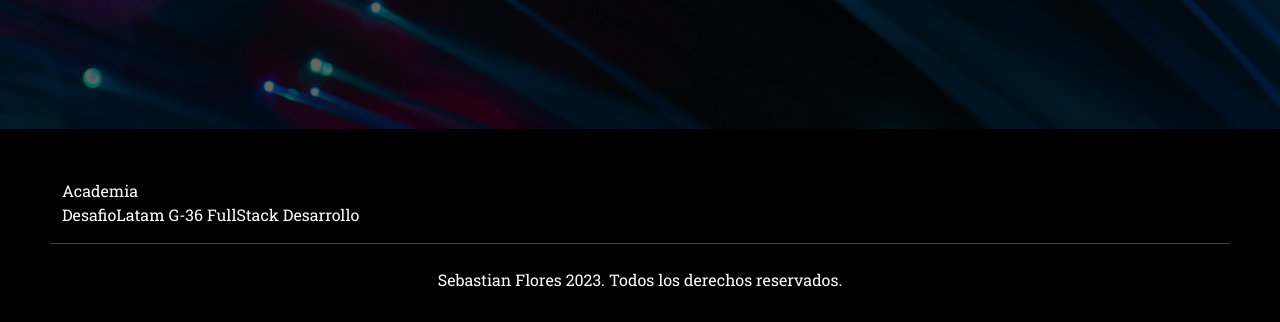
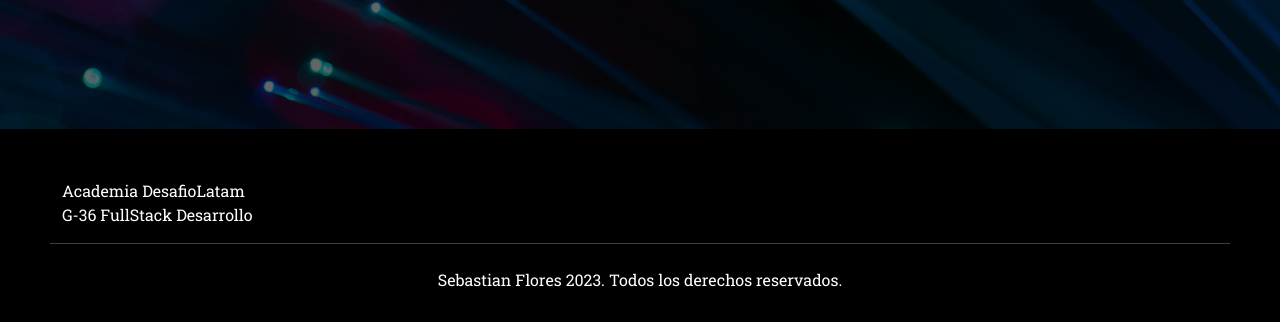
Before and after one commit to DEsoTVH/PortfolioFinal, a plain HTML site: page index.html in a window 1280 px wide. Shown: the part 5151-5473 px from the top of the page. Drawn offline with nearby package versions, Linux system fonts and the light colour scheme; a script that the page names is missing; files whose address does not match are found by name.

Commit message:
modificacion footer en otro orden

```diff
--- a/index.html
+++ b/index.html
@@ -342,10 +342,10 @@ i<!DOCTYPE html>
             <div class="row section-footer-inner mx-auto">
                 <div class="col-sm-4">
                     <div class="footer-headline">
-                        Academia
+                        Academia DesafioLatam
                     </div>
                     <div class="footer-text">
-                        DesafioLatam G-36 FullStack Desarrollo
+                        G-36 FullStack Desarrollo
                     </div>
                 </div>
             </div>
```
